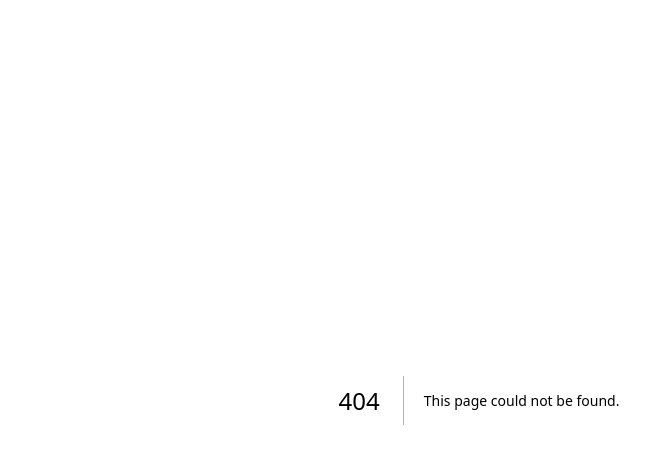
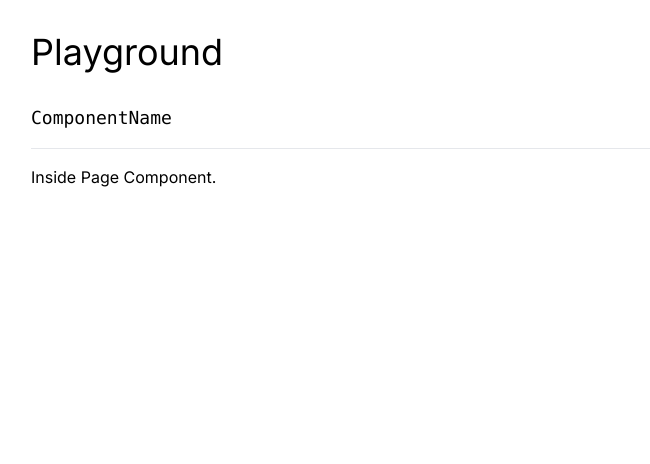
Before and after one commit to data-analytic-ai/next-js-examples, a Next.js app: page /playground in a window 1280 px wide. Before the commit this address had no page. Shown: the top 464 px of the page, without its empty margins (161-811 px from the left). Built offline with nearby package versions, Linux system fonts and the light colour scheme.

Commit message:
Inside Page Component and initial clean up

```diff
--- a/app/globals.css
+++ b/app/globals.css
@@ -2,32 +2,36 @@
 @tailwind components;
 @tailwind utilities;
 
-:root {
-  --foreground-rgb: 0, 0, 0;
-  --background-start-rgb: 214, 219, 220;
-  --background-end-rgb: 255, 255, 255;
+body {
+  @apply container mx-auto max-w-4xl bg-white text-black dark:bg-slate-950 dark:text-slate-100
 }
 
-@media (prefers-color-scheme: dark) {
-  :root {
-    --foreground-rgb: 255, 255, 255;
-    --background-start-rgb: 0, 0, 0;
-    --background-end-rgb: 0, 0, 0;
-  }
-}
+/*:root {*/
+/*  --foreground-rgb: 0, 0, 0;*/
+/*  --background-start-rgb: 214, 219, 220;*/
+/*  --background-end-rgb: 255, 255, 255;*/
+/*}*/
 
-body {
-  color: rgb(var(--foreground-rgb));
-  background: linear-gradient(
-      to bottom,
-      transparent,
-      rgb(var(--background-end-rgb))
-    )
-    rgb(var(--background-start-rgb));
-}
+/*@media (prefers-color-scheme: dark) {*/
+/*  :root {*/
+/*    --foreground-rgb: 255, 255, 255;*/
+/*    --background-start-rgb: 0, 0, 0;*/
+/*    --background-end-rgb: 0, 0, 0;*/
+/*  }*/
+/*}*/
 
-@layer utilities {
-  .text-balance {
-    text-wrap: balance;
-  }
-}
+/*body {*/
+/*  color: rgb(var(--foreground-rgb));*/
+/*  background: linear-gradient(*/
+/*      to bottom,*/
+/*      transparent,*/
+/*      rgb(var(--background-end-rgb))*/
+/*    )*/
+/*    rgb(var(--background-start-rgb));*/
+/*}*/
+
+/*@layer utilities {*/
+/*  .text-balance {*/
+/*    text-wrap: balance;*/
+/*  }*/
+/*}*/
--- a/app/page.js
+++ b/app/page.js
@@ -1,41 +1,6 @@
-'use client'
 
-import {useState} from "react"
-
-function Card({children}) {
+export default function Home() {
     return (
-        <div className="border rounded-md border-gray-600 p-4">
-            {children}
-        </div>
+        <>Hello Baby!</>
     )
 }
-
-export default function Home() {
-    const [isVisible, setIsVisible] = useState(true)
-
-    const handleClick = () => {
-        setIsVisible(!isVisible)
-    }
-    const cards = isVisible &&
-        <>
-            <Card>This is being passed from the parent</Card>
-            <Card>
-                <div>This is JS!</div>
-                <Card>Nested text!</Card>
-            </Card>
-            <Card/>
-            <Card/>
-            <Card/>
-        </>
-    return (
-        <>
-            <div className="p-20 space-y-4">
-                <div>Hello, {name}</div>
-                {cards}
-                <button onClick={handleClick}>
-                    {isVisible ? 'Hide' : 'Show'}
-                </button>
-            </div>
-        </>
-    )
-}
--- /dev/null
+++ b/app/playground/page.js
@@ -0,0 +1,13 @@
+export default function Page() {
+    return (
+        <main className={"space-y-8"}>
+            <h1 className="text-4xl mt-8">Playground</h1>
+
+            <div>
+                <h2 className="mb-4 text-lg font-mono">ComponentName</h2>
+                <hr className="mb-4 border-gray-200 dark:border-gray-800"/>
+                <p>Inside Page Component.</p>
+            </div>
+        </main>
+    )
+}
```
